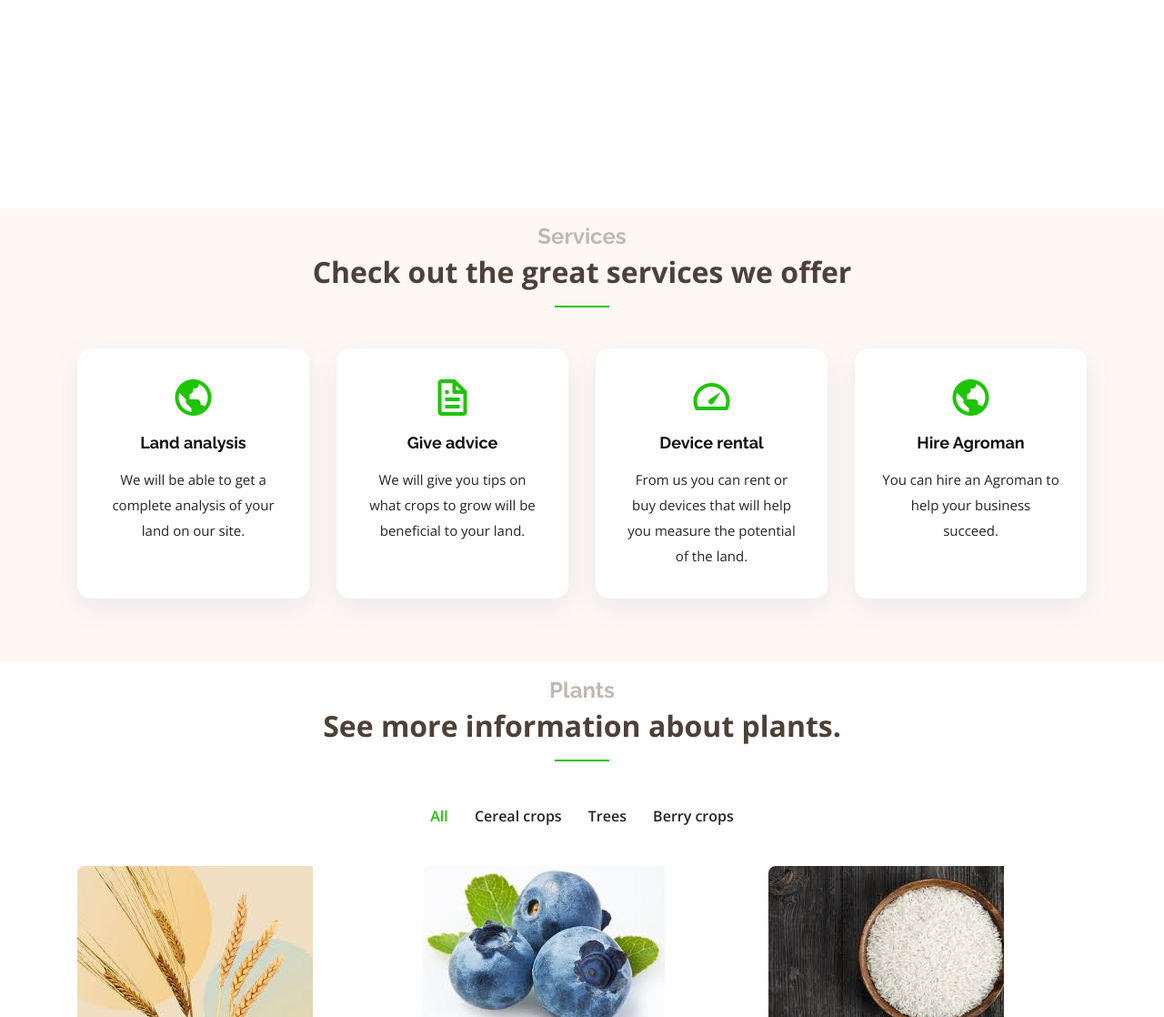
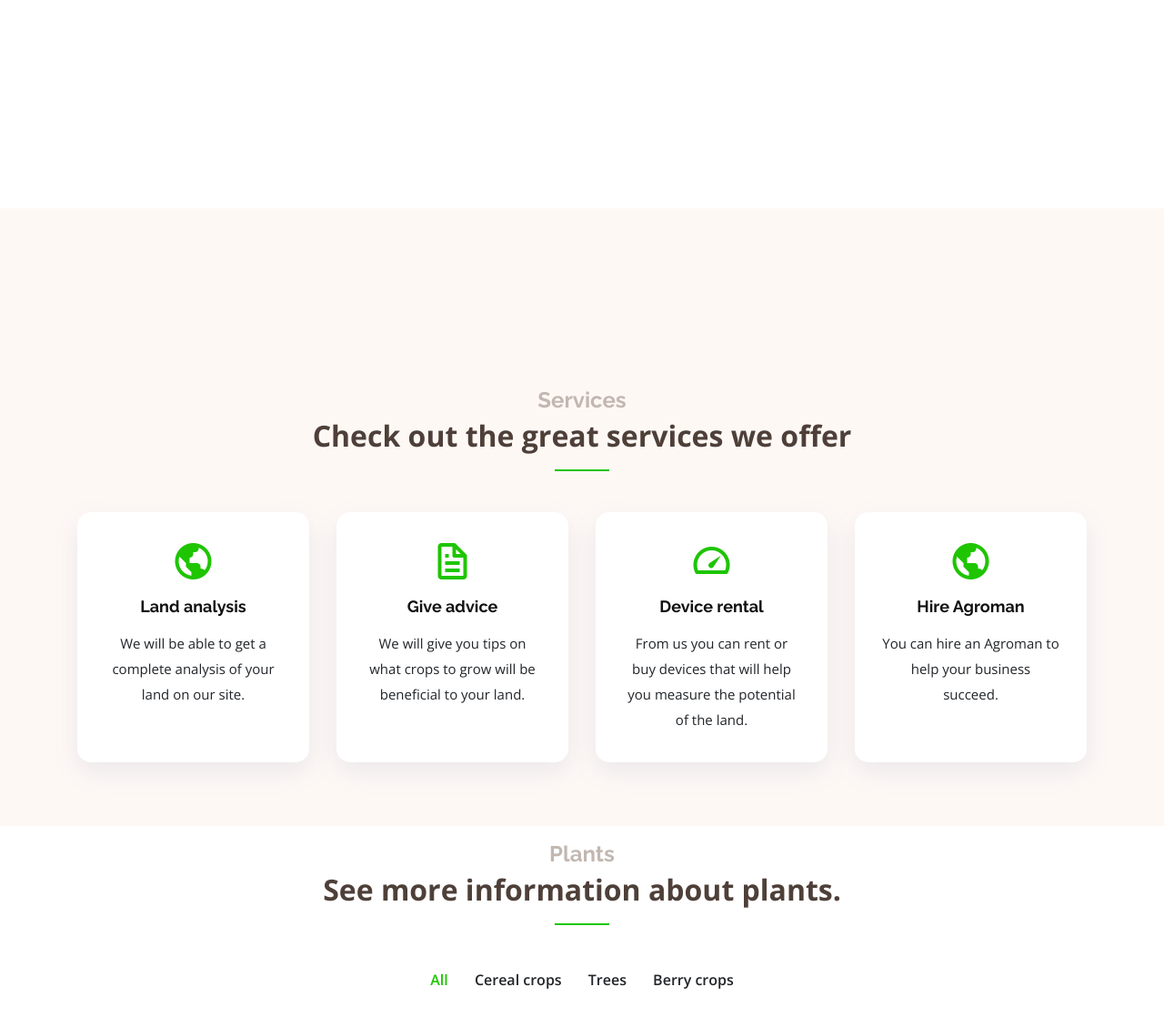
Before and after one commit to marvelyko/AgroLand, a Flask app: page / in a window 1280 px wide. Shown: the part 2548-3666 px from the top of the page at 91% size. Run offline with Flask 2, Linux system fonts and the light colour scheme; parts of the project's set-up code (start-up, migrations or seed data) failed here and were passed over; some libraries are stand-ins or nearby versions.

Commit message:
Update index.html
update

```diff
--- a/myproject/templates/index.html
+++ b/myproject/templates/index.html
@@ -327,7 +327,7 @@
 
     <!-- ======= Services Section ======= -->
     <section id="services" class="services section-bg">
-      <div class="container">
+      <div class="container" style="margin-top: 180px;">
 
         <div class="section-title" data-aos="fade-up">
           <h2>Services</h2>
```
